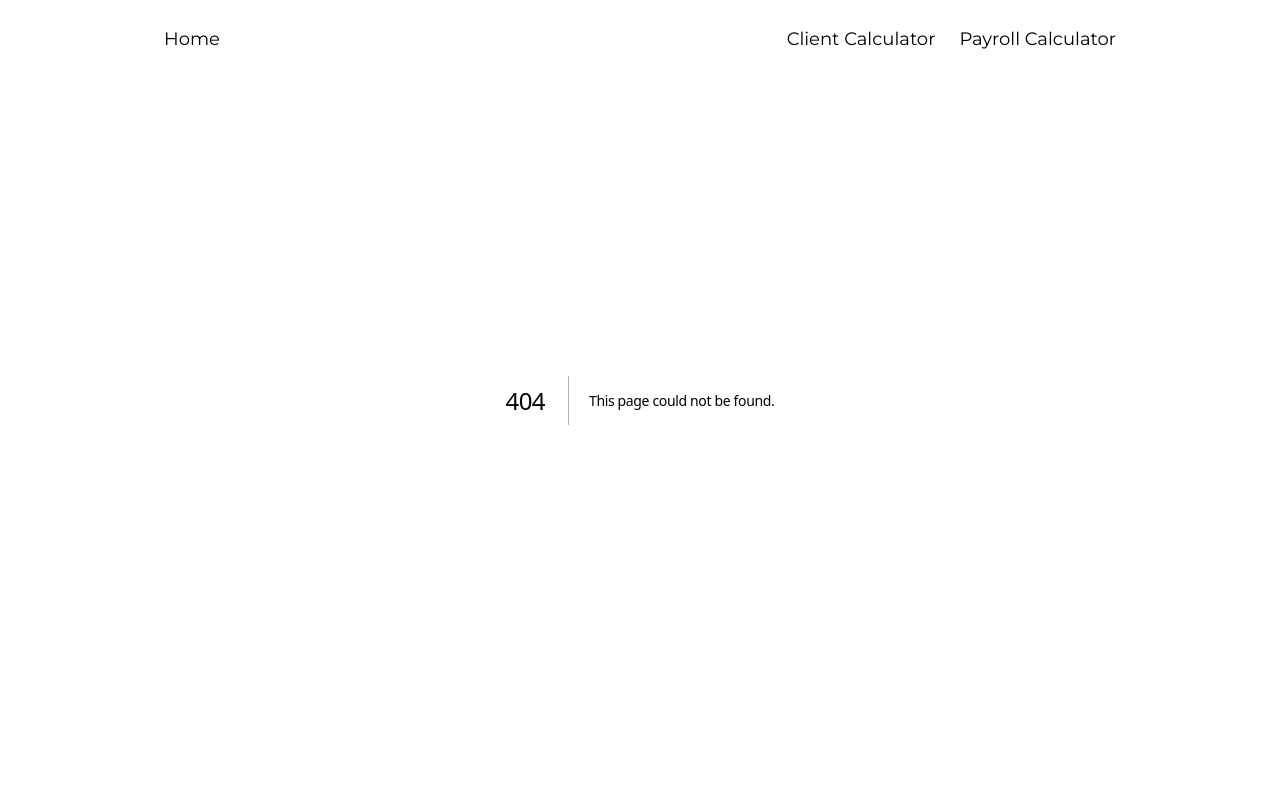
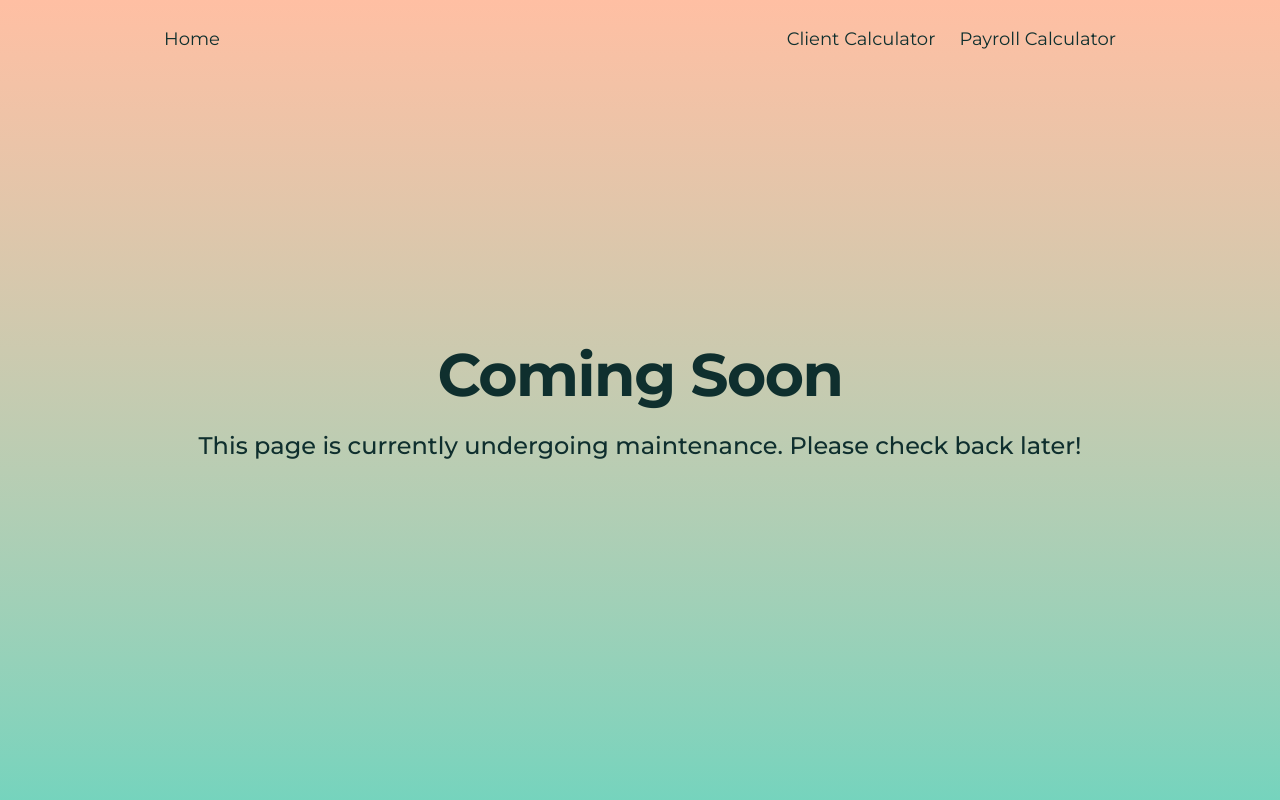
Before and after one commit to restropiajr/Hourly-Mind, a Next.js app: page /coming-soon in a window 1280 px wide. Before the commit this address had no page. Shown: the top 800 px of the page. Built offline with nearby package versions, Linux system fonts and the light colour scheme.

Commit message:
Created coming soon page

```diff
--- /dev/null
+++ b/src/app/coming-soon/page.tsx
@@ -0,0 +1,10 @@
+export default function ComingSoon() {
+  return (
+    <div className="flex min-h-screen flex-col items-center justify-center gap-4">
+      <h1 className="text-center">Coming Soon</h1>
+      <h4 className="text-center">
+        This page is currently undergoing maintenance. Please check back later!
+      </h4>
+    </div>
+  )
+}
--- a/src/components/Header.tsx
+++ b/src/components/Header.tsx
@@ -37,7 +37,7 @@ export const Header: FC<HeaderProps> = () => {
           Home
         </Link>
         <div className="flex items-center justify-center gap-4">
-          <Link href="/client-calculator" className="hover-transition link text-center">
+          <Link href="/coming-soon" className="hover-transition link text-center">
             Client Calculator
           </Link>
           <Link href="/payroll-calculator" className="hover-transition link text-center">
```
